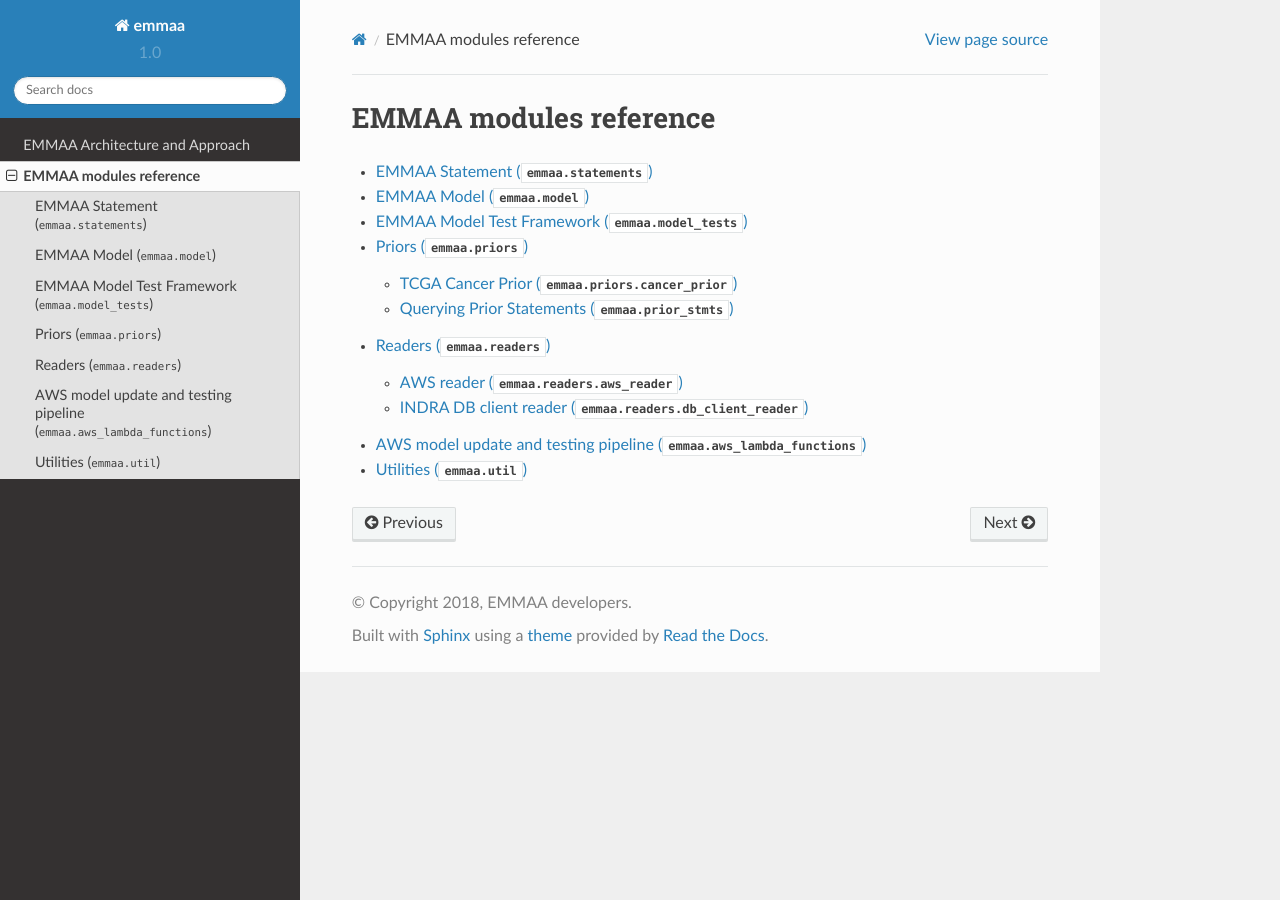
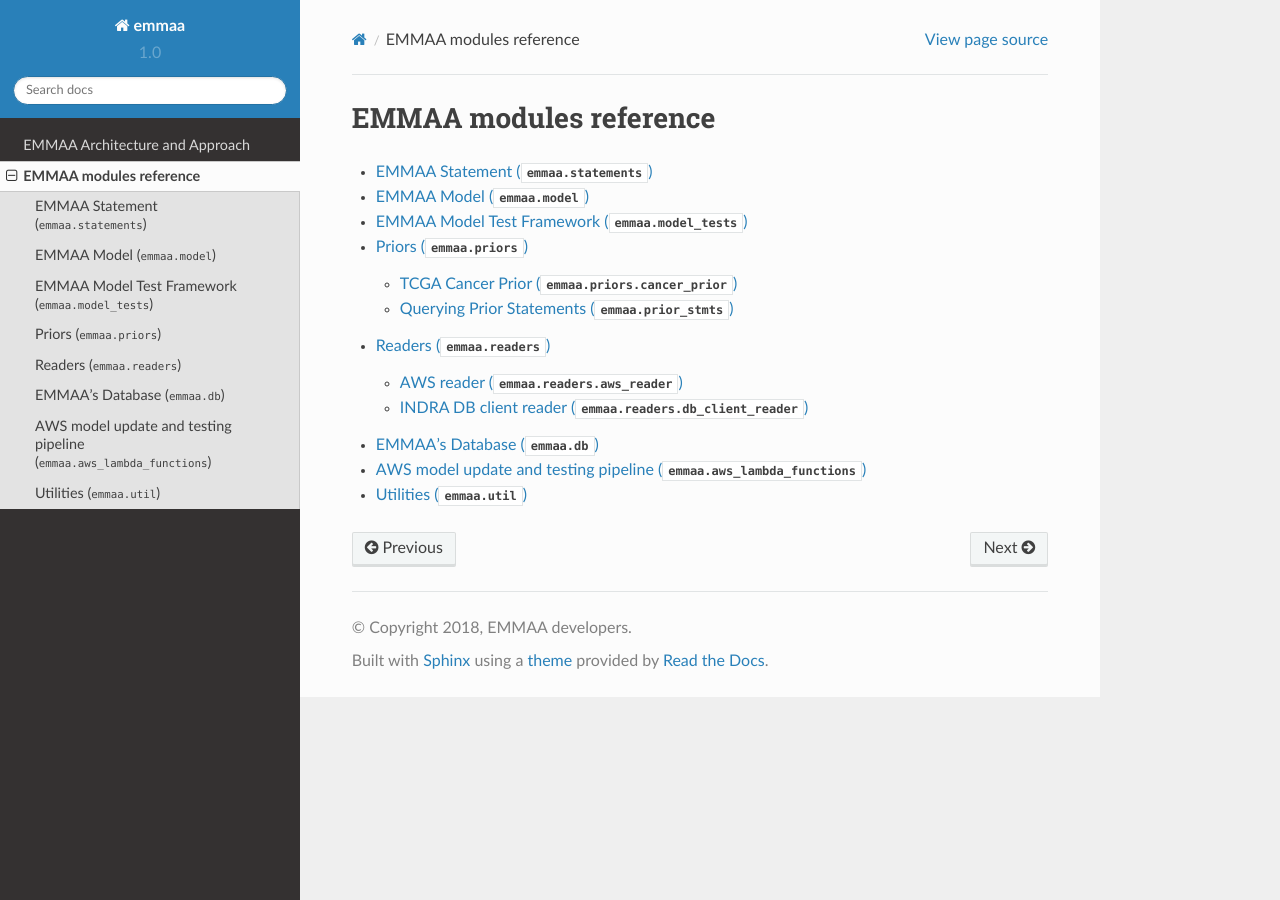
Before and after one commit to gyorilab/emmaa, a Sphinx documentation site: the page built from doc/modules/index.rst, in a window 1280 px wide. Built offline with Sphinx 7.4.7 and the Read the Docs theme 2.0.0, drawn with Linux system fonts in a browser that asks for light colours.

Commit message:
Add database to emmaa docs.

```diff
--- /dev/null
+++ b/doc/modules/database.rst
@@ -0,0 +1,6 @@
+EMMAA's Database (:py:mod:`emmaa.db`)
+=====================================
+
+.. automodule:: emmaa.db
+    :members:
+    :show-inheritance:
--- a/doc/modules/index.rst
+++ b/doc/modules/index.rst
@@ -11,5 +11,6 @@ EMMAA modules reference
    model_tests
    priors
    readers
+   database
    aws_lambda
    util
```
